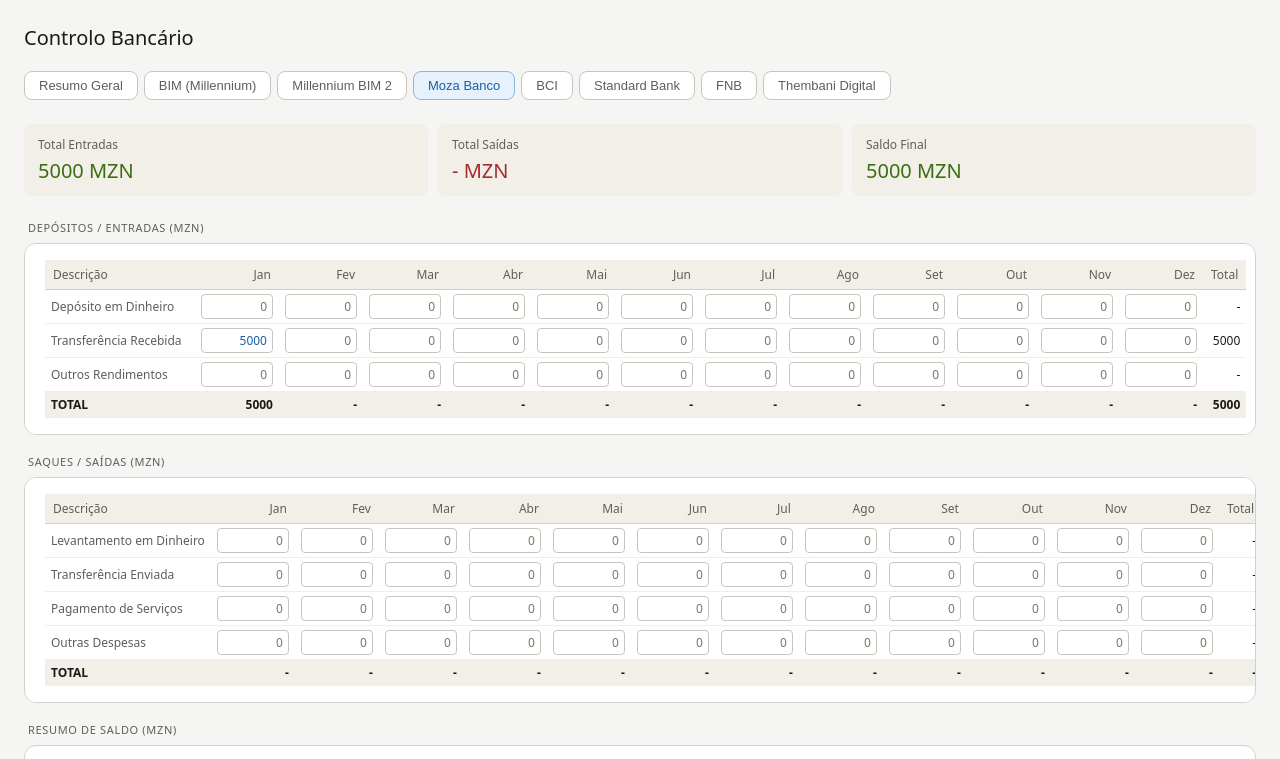
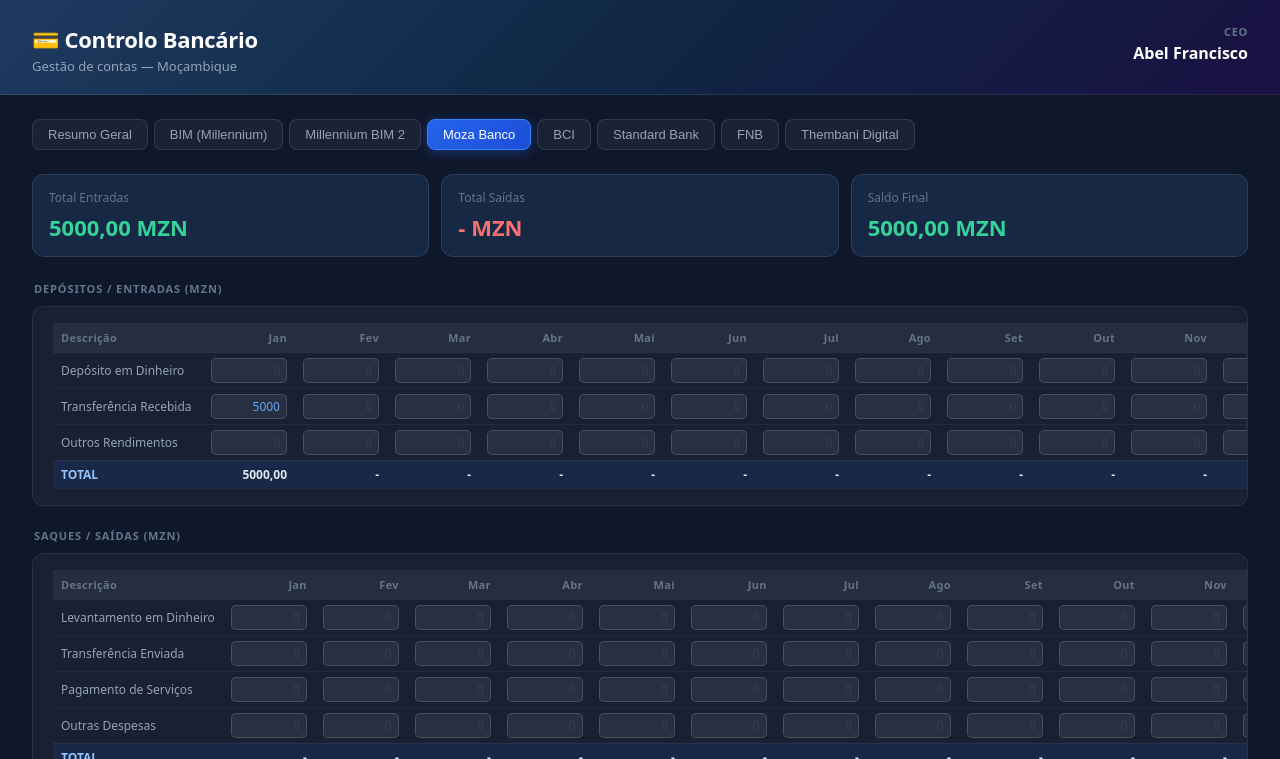
Before and after one commit to VAMOS-tecnico/CONTROLO-FINANCEIRO, a plain HTML site: page index.html in a window 1280 px wide. Both pictures are taken after a click on the button "Moza Banco". Shown: the top 759 px of the page. Drawn offline with Linux system fonts and the light colour scheme.

Commit message:
Update index.html

```diff
--- a/index.html
+++ b/index.html
@@ -6,47 +6,65 @@
 <title>Controlo Bancário</title>
 <style>
 *{box-sizing:border-box;margin:0;padding:0}
-body{font-family:system-ui,-apple-system,sans-serif;background:#f5f5f3;color:#1a1a18;min-height:100vh;padding:1.5rem}
-h1{font-size:20px;font-weight:500;margin-bottom:1.25rem;color:#1a1a18}
+body{font-family:system-ui,-apple-system,sans-serif;background:#0f172a;color:#e2e8f0;min-height:100vh}
+.header{background:linear-gradient(135deg,#1e3a5f 0%,#0f2744 50%,#1a1042 100%);padding:1.5rem 2rem 1.2rem;border-bottom:1px solid rgba(255,255,255,0.08)}
+.header h1{font-size:22px;font-weight:600;color:#fff;letter-spacing:-.3px}
+.header p{font-size:13px;color:#94a3b8;margin-top:3px}
+.body{padding:1.5rem 2rem}
 .tabs{display:flex;gap:6px;flex-wrap:wrap;margin-bottom:1.5rem}
-.tab{padding:6px 14px;border-radius:8px;border:1px solid #c8c6bc;background:#fff;cursor:pointer;font-size:13px;color:#5f5e5a;transition:all .15s}
-.tab.active{background:#e6f1fb;color:#185fa5;border-color:#85b7eb;font-weight:500}
-.tab:hover:not(.active){background:#f1efe8}
+.tab{padding:7px 15px;border-radius:8px;border:1px solid rgba(255,255,255,0.1);background:rgba(255,255,255,0.05);cursor:pointer;font-size:13px;color:#94a3b8;transition:all .15s}
+.tab.active{background:linear-gradient(135deg,#2563eb,#1d4ed8);color:#fff;border-color:#3b82f6;font-weight:500;box-shadow:0 2px 12px rgba(37,99,235,0.4)}
+.tab:hover:not(.active){background:rgba(255,255,255,0.1);color:#e2e8f0}
 .page{display:none}.page.active{display:block}
-.section-title{font-size:11px;font-weight:500;letter-spacing:.06em;text-transform:uppercase;color:#5f5e5a;margin:1.2rem 0 .5rem;padding-left:4px}
-.grid{display:grid;grid-template-columns:repeat(auto-fit,minmax(140px,1fr));gap:10px;margin-bottom:1.5rem}
-.metric{background:#f1efe8;border-radius:8px;padding:12px 14px}
-.metric-label{font-size:12px;color:#5f5e5a;margin-bottom:4px}
-.metric-value{font-size:20px;font-weight:500;color:#1a1a18}
-.metric-value.green{color:#3b6d11}
-.metric-value.red{color:#a32d2d}
-.card{background:#fff;border:1px solid #d3d1c7;border-radius:12px;padding:1rem 1.25rem;margin-bottom:1rem;overflow-x:auto}
+.section-title{font-size:11px;font-weight:600;letter-spacing:.08em;text-transform:uppercase;color:#64748b;margin:1.4rem 0 .6rem;padding-left:2px}
+.grid{display:grid;grid-template-columns:repeat(auto-fit,minmax(150px,1fr));gap:12px;margin-bottom:1.5rem}
+.metric{background:rgba(30,58,95,0.5);border:1px solid rgba(255,255,255,0.1);border-radius:12px;padding:14px 16px}
+.metric-label{font-size:12px;color:#64748b;margin-bottom:6px;font-weight:500}
+.metric-value{font-size:22px;font-weight:600;color:#e2e8f0}
+.metric-value.green{color:#34d399}
+.metric-value.red{color:#f87171}
+.card{background:rgba(255,255,255,0.04);border:1px solid rgba(255,255,255,0.08);border-radius:12px;padding:1rem 1.25rem;margin-bottom:1rem;overflow-x:auto}
 table{width:100%;border-collapse:collapse;font-size:12px}
-th{background:#f1efe8;color:#5f5e5a;padding:6px 8px;text-align:right;font-weight:500;border-bottom:1px solid #d3d1c7;white-space:nowrap}
+th{background:rgba(255,255,255,0.06);color:#64748b;padding:7px 8px;text-align:right;font-weight:600;border-bottom:1px solid rgba(255,255,255,0.08);white-space:nowrap;font-size:11px;letter-spacing:.03em}
 th:first-child{text-align:left;min-width:150px}
-td{padding:4px 6px;text-align:right;border-bottom:1px solid #eee;color:#1a1a18;white-space:nowrap}
-td:first-child{text-align:left;color:#5f5e5a;min-width:150px}
-tr.total td{font-weight:600;background:#f1efe8;color:#1a1a18}
-tr.total td:first-child{color:#1a1a18}
-.cell-input{width:72px;text-align:right;background:#fff;border:1px solid #c8c6bc;border-radius:4px;font-size:12px;color:#185fa5;font-family:inherit;padding:3px 5px;display:block}
-.cell-input:focus{outline:none;border-color:#85b7eb;background:#e6f1fb}
+td{padding:5px 8px;text-align:right;border-bottom:1px solid rgba(255,255,255,0.05);color:#cbd5e1;white-space:nowrap}
+td:first-child{text-align:left;color:#94a3b8;min-width:150px}
+tr:hover td{background:rgba(255,255,255,0.03)}
+tr.total td{font-weight:600;background:rgba(37,99,235,0.12);color:#e2e8f0;border-top:1px solid rgba(37,99,235,0.3)}
+tr.total td:first-child{color:#93c5fd}
+.cell-input{width:76px;text-align:right;background:rgba(255,255,255,0.07);border:1px solid rgba(255,255,255,0.15);border-radius:5px;font-size:12px;color:#60a5fa;font-family:inherit;padding:3px 6px;display:block;transition:all .15s}
+.cell-input:focus{outline:none;border-color:#3b82f6;background:rgba(59,130,246,0.15);color:#93c5fd}
+.cell-input::placeholder{color:#334155}
 .resumo-table{width:100%;border-collapse:collapse;font-size:13px}
-.resumo-table th{background:#f1efe8;padding:8px 12px;text-align:right;font-weight:500;color:#5f5e5a;border-bottom:1px solid #d3d1c7}
+.resumo-table th{background:rgba(255,255,255,0.06);padding:10px 14px;text-align:right;font-weight:600;color:#64748b;border-bottom:1px solid rgba(255,255,255,0.08);font-size:11px;letter-spacing:.04em;text-transform:uppercase}
 .resumo-table th:first-child{text-align:left}
-.resumo-table td{padding:8px 12px;text-align:right;border-bottom:1px solid #eee;color:#1a1a18}
-.resumo-table td:first-child{text-align:left;font-weight:500}
-.resumo-table tr.total td{font-weight:600;background:#f1efe8}
-.badge{display:inline-block;padding:2px 8px;border-radius:8px;font-size:11px;font-weight:500}
-.badge.pos{background:#eaf3de;color:#3b6d11}
-.badge.neg{background:#fcebeb;color:#a32d2d}
-.badge.zero{background:#faeeda;color:#854f0b}
-@media(max-width:600px){th:first-child,td:first-child{min-width:100px}.cell-input{width:58px}}
+.resumo-table td{padding:10px 14px;text-align:right;border-bottom:1px solid rgba(255,255,255,0.05);color:#cbd5e1}
+.resumo-table td:first-child{text-align:left;font-weight:500;color:#e2e8f0}
+.resumo-table tr:hover td{background:rgba(255,255,255,0.03)}
+.badge{display:inline-block;padding:3px 10px;border-radius:20px;font-size:11px;font-weight:600}
+.badge.pos{background:rgba(52,211,153,0.15);color:#34d399;border:1px solid rgba(52,211,153,0.25)}
+.badge.neg{background:rgba(248,113,113,0.15);color:#f87171;border:1px solid rgba(248,113,113,0.25)}
+.badge.zero{background:rgba(251,191,36,0.15);color:#fbbf24;border:1px solid rgba(251,191,36,0.25)}
+@media(max-width:600px){.body{padding:1rem}.header{padding:1rem 1rem .8rem}th:first-child,td:first-child{min-width:100px}.cell-input{width:58px}}
 </style>
 </head>
 <body>
-<h1>Controlo Bancário</h1>
+<div class="header">
+  <div style="display:flex;justify-content:space-between;align-items:flex-start;flex-wrap:wrap;gap:8px">
+    <div>
+      <h1>💳 Controlo Bancário</h1>
+      <p>Gestão de contas — Moçambique</p>
+    </div>
+    <div style="text-align:right">
+      <div style="font-size:11px;color:#64748b;letter-spacing:.06em;text-transform:uppercase;font-weight:600;margin-bottom:3px">CEO</div>
+      <div style="font-size:16px;font-weight:600;color:#fff">Abel Francisco</div>
+    </div>
+  </div>
+</div>
+<div class="body">
 <div class="tabs" id="tabs"></div>
 <div id="pages"></div>
+</div>
 
 <script>
 const MONTHS=['Jan','Fev','Mar','Abr','Mai','Jun','Jul','Ago','Set','Out','Nov','Dez'];
@@ -54,20 +72,18 @@ const BANKS=['BIM (Millennium)','Millennium BIM 2','Moza Banco','BCI','Standard
 const ENTRADA_ROWS=['Depósito em Dinheiro','Transferência Recebida','Outros Rendimentos'];
 const SAIDA_ROWS=['Levantamento em Dinheiro','Transferência Enviada','Pagamento de Serviços','Outras Despesas'];
 
-// state[bankIdx][section][rowIdx][monthIdx]
 const state = BANKS.map(() => ({
   entradas: ENTRADA_ROWS.map(() => Array(12).fill(0)),
   saidas:   SAIDA_ROWS.map(()   => Array(12).fill(0))
 }));
 
-// Seed initial values
-state[0].entradas[0][0] = 10000; // BIM Jan depósito
-state[2].entradas[1][0] = 5000;  // Moza Banco Jan transf
-state[3].entradas[1][0] = 30000; // BCI Jan transf
+state[0].entradas[0][0] = 10000;
+state[2].entradas[1][0] = 5000;
+state[3].entradas[1][0] = 30000;
 
 function fmt(n) {
   if (!n || n === 0) return '-';
-  return n.toLocaleString('pt-MZ', {minimumFractionDigits:0, maximumFractionDigits:0});
+  return n.toLocaleString('pt-PT', {minimumFractionDigits:2, maximumFractionDigits:2});
 }
 
 function sumEntradas(bi, mi) { return state[bi].entradas.reduce((s,r) => s + r[mi], 0); }
@@ -83,7 +99,6 @@ function buildMonthTable(bi, sec, rows) {
   let h = `<table><thead><tr><th>Descrição</th>`;
   MONTHS.forEach(m => h += `<th>${m}</th>`);
   h += `<th>Total</th></tr></thead><tbody>`;
-
   rows.forEach((row, ri) => {
     h += `<tr><td>${row}</td>`;
     MONTHS.forEach((_, mi) => {
@@ -93,7 +108,6 @@ function buildMonthTable(bi, sec, rows) {
     });
     h += `<td id="rt_${bi}_${sec}_${ri}">-</td></tr>`;
   });
-
   h += `<tr class="total"><td>TOTAL</td>`;
   MONTHS.forEach((_, mi) => h += `<td id="ct_${bi}_${sec}_${mi}">-</td>`);
   h += `<td id="gt_${bi}_${sec}">-</td></tr></tbody></table>`;
@@ -127,13 +141,11 @@ function buildResumoPage() {
   BANKS.forEach((b, bi) => {
     h += `<tr><td>${b}</td><td id="re_${bi}">-</td><td id="rs_${bi}">-</td><td id="rsf_${bi}">-</td><td id="rest_${bi}">-</td></tr>`;
   });
-
   h += `</tbody></table></div>`;
   return h;
 }
 
 function refreshBank(bi) {
-  // Row totals
   ['entradas','saidas'].forEach(sec => {
     const rows = sec === 'entradas' ? ENTRADA_ROWS : SAIDA_ROWS;
     rows.forEach((_, ri) => {
@@ -166,10 +178,8 @@ function refreshBank(bi) {
 }
 
 function refreshResumo() {
-  let grandE=0, grandS=0, grandSF=0;
   BANKS.forEach((_, bi) => {
     const te=totalEntradasBank(bi), ts=totalSaidasBank(bi), sf=saldoFinalTotal(bi);
-    grandE+=te; grandS+=ts; grandSF+=sf;
     const el_e=document.getElementById(`re_${bi}`);
     const el_s=document.getElementById(`rs_${bi}`);
     const el_sf=document.getElementById(`rsf_${bi}`);
@@ -182,10 +192,8 @@ function refreshResumo() {
       : sf<0 ? '<span class="badge neg">❌ Negativo</span>'
       : '<span class="badge zero">⚠️ Zero</span>';
   });
-
 }
 
-// Build DOM
 const tabsEl = document.getElementById('tabs');
 const pagesEl = document.getElementById('pages');
 let thtml = `<button class="tab active" onclick="switchTab('resumo',this)">Resumo Geral</button>`;
@@ -197,7 +205,6 @@ BANKS.forEach((b, bi) => {
 tabsEl.innerHTML = thtml;
 pagesEl.innerHTML = phtml;
 
-// Attach input listeners after DOM is built
 BANKS.forEach((_, bi) => {
   ['entradas','saidas'].forEach(sec => {
     const rows = sec === 'entradas' ? ENTRADA_ROWS : SAIDA_ROWS;
@@ -206,7 +213,14 @@ BANKS.forEach((_, bi) => {
         const el = document.getElementById(makeId(bi, sec, ri, mi));
         if (!el) return;
         el.addEventListener('input', function() {
-          const v = parseFloat(this.value.replace(/[^\d.-]/g,'')) || 0;
+          const raw = this.value.trim();
+          let v = 0;
+          if (raw) {
+            let s = raw;
+            if (s.includes('.') && s.includes(',')) s = s.replace(/\./g,'').replace(',','.');
+            else if (s.includes(',')) s = s.replace(',','.');
+            v = parseFloat(s) || 0;
+          }
           state[bi][sec][ri][mi] = v;
           refreshBank(bi);
           refreshResumo();
@@ -217,7 +231,6 @@ BANKS.forEach((_, bi) => {
   });
 });
 
-// Initial render
 BANKS.forEach((_, bi) => refreshBank(bi));
 refreshResumo();
 
```
